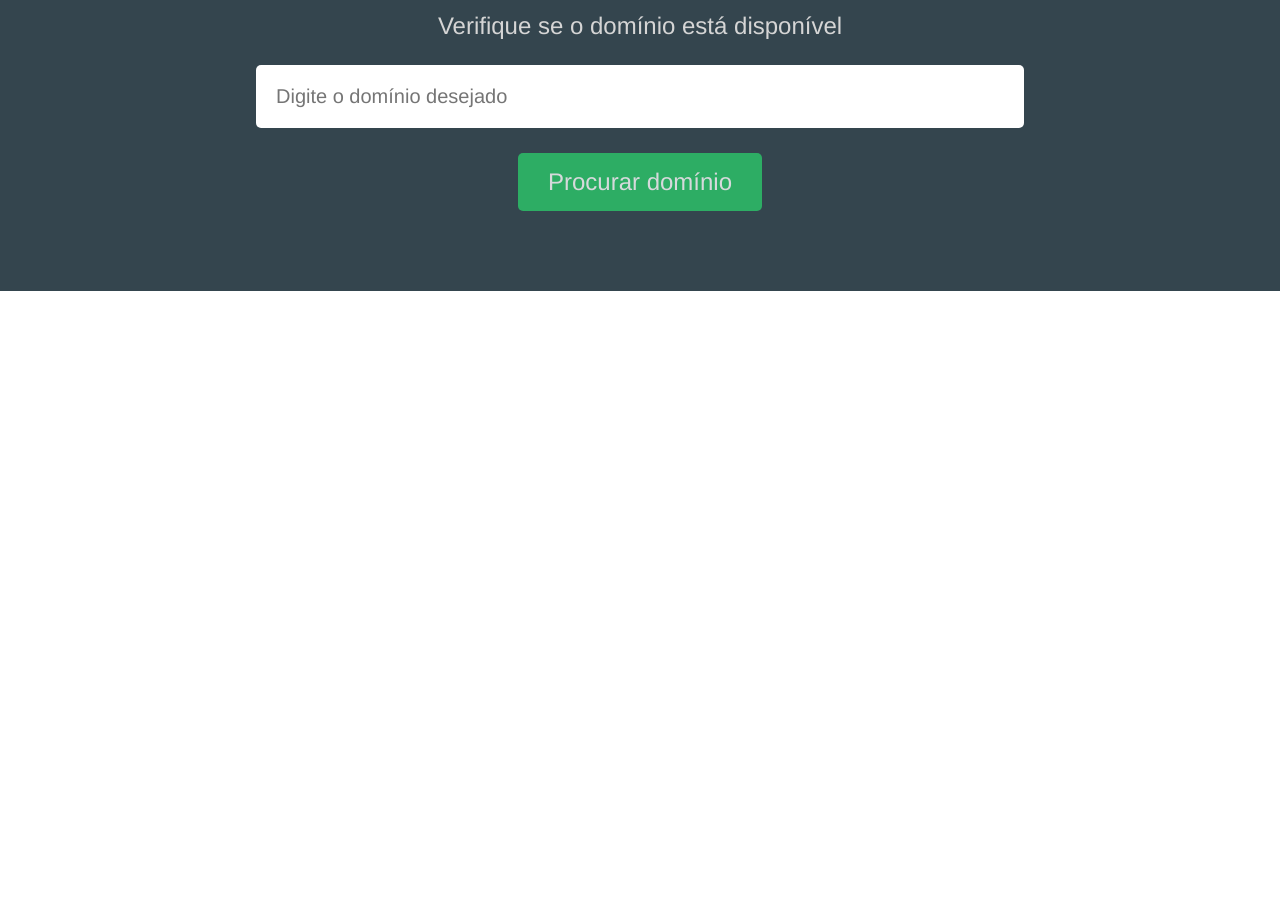
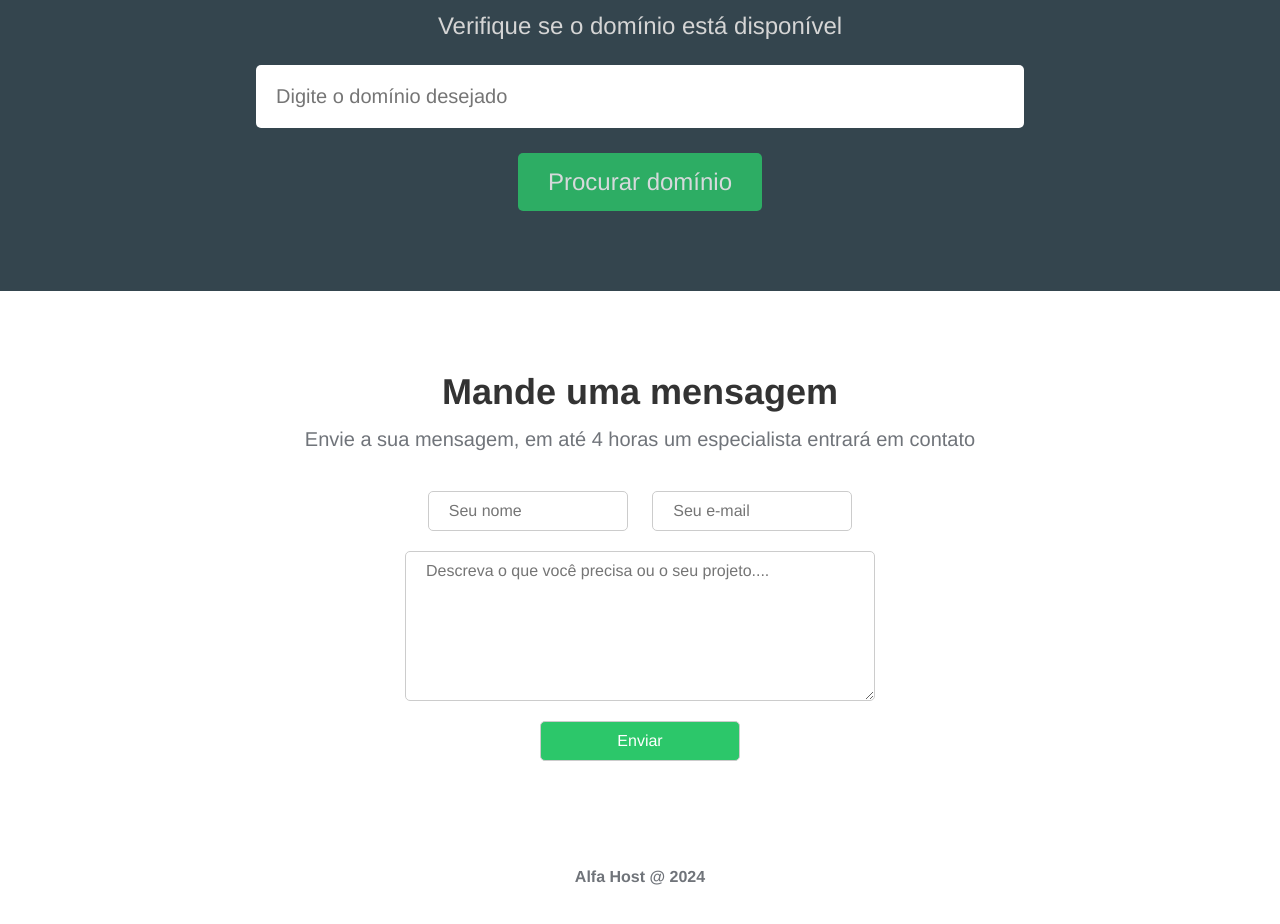
Before and after one commit to caiocssilva/Alfa_Host, a plain HTML site: page index.html in a window 1280 px wide. Shown: the part 1762-2686 px from the top of the page. Before the commit the page ends 2053 px from the top, so only its background shows below. Drawn offline with Linux system fonts and the light colour scheme.

Commit message:
Finalização do HTML.

```diff
--- a/css/styles.css
+++ b/css/styles.css
@@ -255,3 +255,51 @@ nav {
 .searchdomain-container input[type="submit"]:hover {
     opacity: 1;
 }
+
+/* contact form */
+.contact-container {
+    text-align: center;
+    padding: 5rem 0 2rem 0;
+}
+
+.contact-container h2 {
+    font-size: 36px;
+    margin-bottom: 15px;
+}
+
+.contact-container p {
+    font-size: 20px;
+    margin-bottom: 40px;
+}
+
+.contact-container input,
+.contact-container textarea {
+    width: 200px;
+    padding: 10px 20px;
+    font-size: 16px;
+    border-radius: 5px;
+    border: 1px solid #ccc;
+    margin: 0 10px 20px;
+}
+
+.contact-container textarea {
+    display: block;
+    margin: 0 auto 20px;
+    width: 470px;
+    height: 150px;
+}
+
+.contact-container input[type="submit"] {
+    display: block;
+    margin: 0 auto;
+    background-color: #2cc76a;
+    color: #fff;
+    cursor: pointer;
+}
+
+/* footer */
+footer {
+    text-align: center;
+    font-weight: bold;
+    margin: 75px 0 100px;
+}
--- a/index.html
+++ b/index.html
@@ -144,7 +144,32 @@
             <input type="submit" value="Procurar domínio" />
           </form>
         </section>
+        <section class="contact-container">
+          <h2>Mande uma mensagem</h2>
+          <p>
+            Envie a sua mensagem, em até 4 horas um especialista entrará em
+            contato
+          </p>
+          <form>
+            <input type="text" name="name" id="name" placeholder="Seu nome" />
+            <input
+              type="email"
+              name="email"
+              id="email"
+              placeholder="Seu e-mail"
+            />
+            <textarea
+              name="message"
+              id="message"
+              placeholder="Descreva o que você precisa ou o seu projeto...."
+            ></textarea>
+            <input type="submit" value="Enviar" />
+          </form>
+        </section>
       </main>
+      <footer>
+        <p>Alfa Host @ 2024</p>
+      </footer>
     </div>
   </body>
 </html>
```
